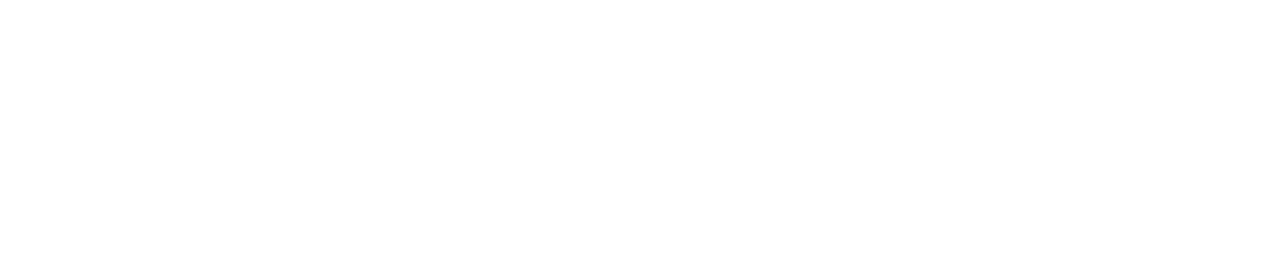
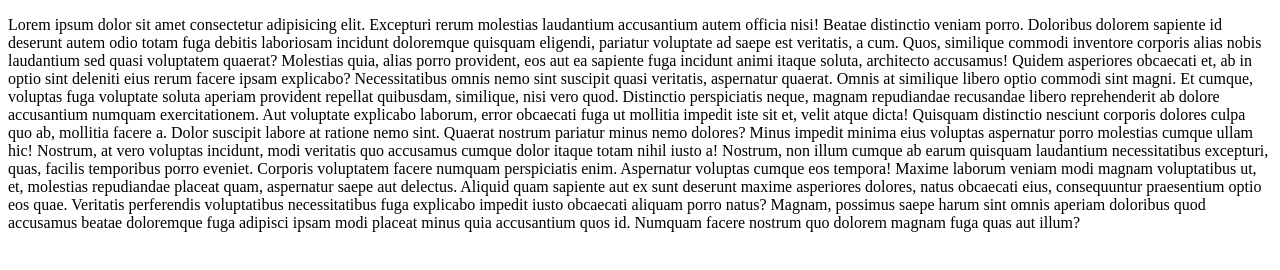
Before and after one commit to MathiasCorderi/Esparta-Fitness, a plain HTML site: page index.html in a window 1280 px wide. Drawn offline with Linux system fonts and the light colour scheme.

Commit message:
agregando lorem al html

```diff
--- a/index.html
+++ b/index.html
@@ -1,12 +1,35 @@
 <!DOCTYPE html>
 <html lang="en">
+
 <head>
     <meta charset="UTF-8">
     <meta http-equiv="X-UA-Compatible" content="IE=edge">
     <meta name="viewport" content="width=device-width, initial-scale=1.0">
     <title>Document</title>
 </head>
+
 <body>
+    <p>Lorem ipsum dolor sit amet consectetur adipisicing elit. Excepturi rerum molestias laudantium accusantium autem
+        officia nisi! Beatae distinctio veniam porro. Doloribus dolorem sapiente id deserunt autem odio totam fuga
+        debitis laboriosam incidunt doloremque quisquam eligendi, pariatur voluptate ad saepe est veritatis, a cum.
+        Quos, similique commodi inventore corporis alias nobis laudantium sed quasi voluptatem quaerat? Molestias quia,
+        alias porro provident, eos aut ea sapiente fuga incidunt animi itaque soluta, architecto accusamus! Quidem
+        asperiores obcaecati et, ab in optio sint deleniti eius rerum facere ipsam explicabo? Necessitatibus omnis nemo
+        sint suscipit quasi veritatis, aspernatur quaerat. Omnis at similique libero optio commodi sint magni. Et
+        cumque, voluptas fuga voluptate soluta aperiam provident repellat quibusdam, similique, nisi vero quod.
+        Distinctio perspiciatis neque, magnam repudiandae recusandae libero reprehenderit ab dolore accusantium numquam
+        exercitationem. Aut voluptate explicabo laborum, error obcaecati fuga ut mollitia impedit iste sit et, velit
+        atque dicta! Quisquam distinctio nesciunt corporis dolores culpa quo ab, mollitia facere a. Dolor suscipit
+        labore at ratione nemo sint. Quaerat nostrum pariatur minus nemo dolores? Minus impedit minima eius voluptas
+        aspernatur porro molestias cumque ullam hic! Nostrum, at vero voluptas incidunt, modi veritatis quo accusamus
+        cumque dolor itaque totam nihil iusto a! Nostrum, non illum cumque ab earum quisquam laudantium necessitatibus
+        excepturi, quas, facilis temporibus porro eveniet. Corporis voluptatem facere numquam perspiciatis enim.
+        Aspernatur voluptas cumque eos tempora! Maxime laborum veniam modi magnam voluptatibus ut, et, molestias
+        repudiandae placeat quam, aspernatur saepe aut delectus. Aliquid quam sapiente aut ex sunt deserunt maxime
+        asperiores dolores, natus obcaecati eius, consequuntur praesentium optio eos quae. Veritatis perferendis
+        voluptatibus necessitatibus fuga explicabo impedit iusto obcaecati aliquam porro natus? Magnam, possimus saepe
+        harum sint omnis aperiam doloribus quod accusamus beatae doloremque fuga adipisci ipsam modi placeat minus quia
+        accusantium quos id. Numquam facere nostrum quo dolorem magnam fuga quas aut illum?</p>
+</body>
 
-</body>
 </html>
```
